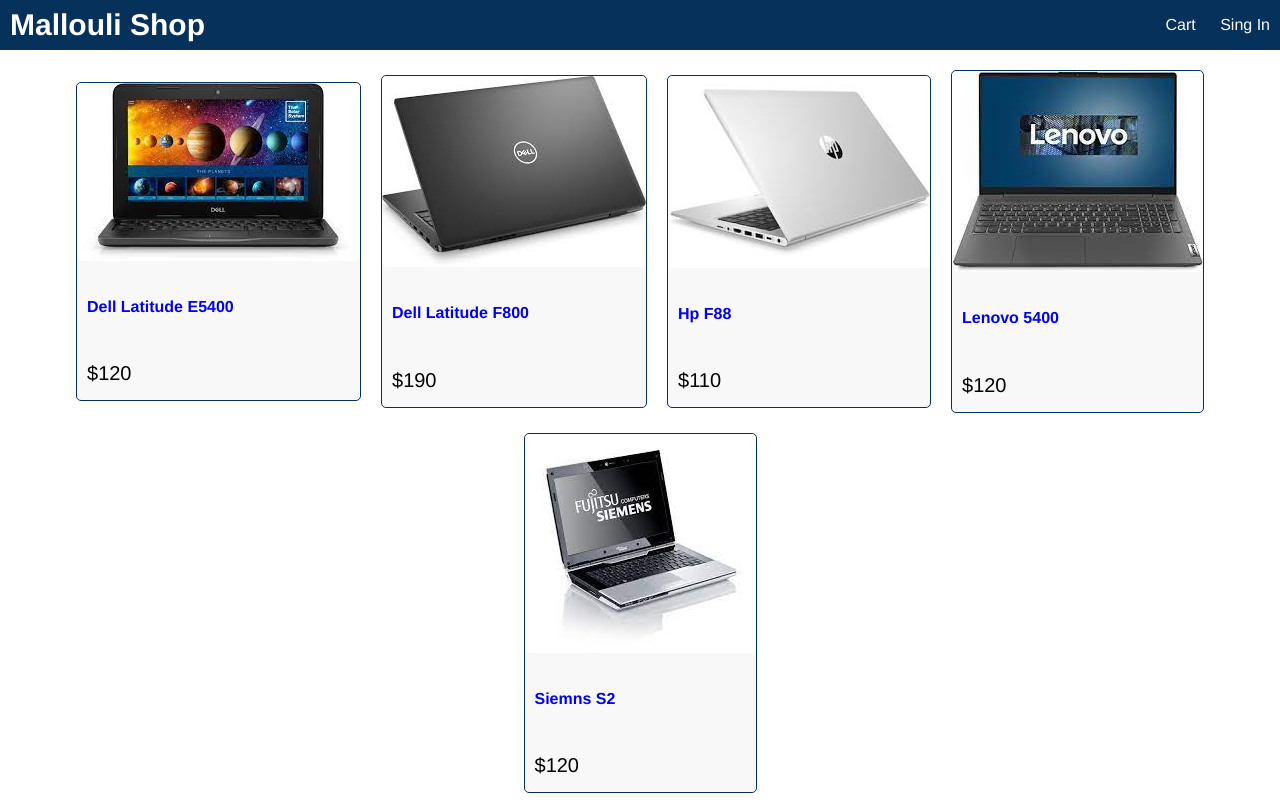
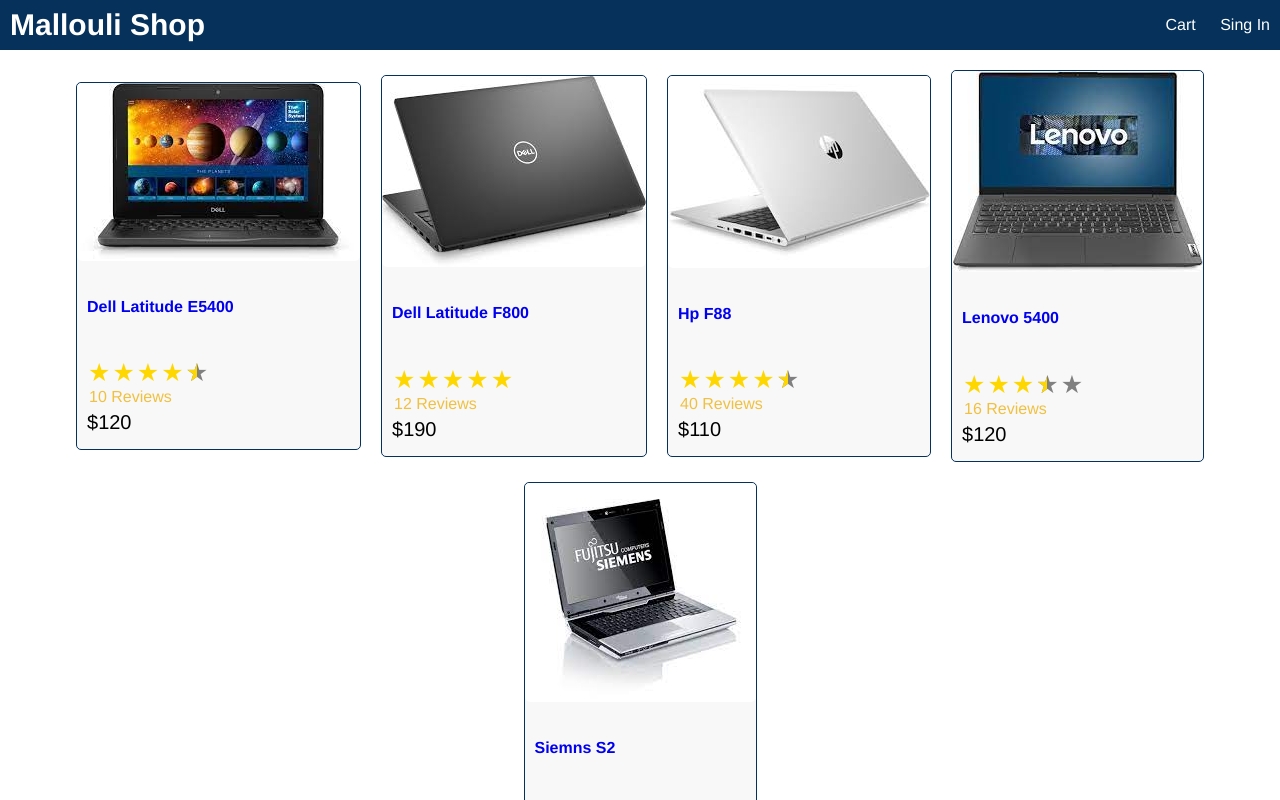
Before and after one commit to nasser-mallouli/Projects, a React (Create React App) app in the folder malloulishop/frontend/: page / in a window 1280 px wide. Shown: the top 800 px of the page. Built offline with nearby package versions, Linux system fonts and the light colour scheme.

Commit message:
create rating bare

```diff
--- a/malloulishop/frontend/package.json
+++ b/malloulishop/frontend/package.json
@@ -3,12 +3,16 @@
   "version": "0.1.0",
   "private": true,
   "dependencies": {
+    "@fortawesome/free-solid-svg-icons": "^6.0.0",
+    "@fortawesome/react-fontawesome": "^0.1.17",
     "@testing-library/jest-dom": "^5.16.2",
     "@testing-library/react": "^12.1.3",
     "@testing-library/user-event": "^13.5.0",
     "react": "^17.0.2",
     "react-dom": "^17.0.2",
     "react-fontawesome": "^1.7.1",
+    "react-icons": "^4.3.1",
+    "react-rating-stars-component": "^2.2.0",
     "react-scripts": "5.0.0",
     "web-vitals": "^2.1.4"
   },
--- a/malloulishop/frontend/src/App.js
+++ b/malloulishop/frontend/src/App.js
@@ -1,5 +1,5 @@
 import data from './data';
-
+import Product from './components/Product'
 
 
 
@@ -23,27 +23,8 @@
         <div className='row center'>
           {
             data.products.map( (product) => (
+              <Product key={product._id} product={product} ></Product>
 
-              <div key={product._id} className='card'>
-              <a href={`/product/${product._id}`}>
-                <img  className='medium' src={product.image} alt={product.name}/>
-              </a>
-              <div className="card-body">
-                <a href={`/product/${product._id}`}>
-                  <h2> {product.name} </h2>
-                </a>
-                <div className="rating">
-                  <span> <i className="fa-solid fa-start"></i></span>
-                  <span> <i className="fa-solid fa-start"></i></span>
-                  <span> <i className="fa-solid fa-start"></i></span>
-                  <span> <i className="fa-solid fa-start"></i></span>
-                  <span> <i className="fa-solid fa-start"></i></span>
-                </div>
-                <div className="price">
-                  ${product.price}
-                </div>
-              </div>
-          </div>
             ))
           }
         </div>
--- /dev/null
+++ b/malloulishop/frontend/src/components/Product.js
@@ -0,0 +1,27 @@
+import React from 'react'
+import Rating from './Rating'
+
+function Product(props) {
+    const {product} = props;
+  return (
+    <div key={product._id} className='card'>
+    <a href={`/product/${product._id}`}>
+      <img  className='medium' src={product.image} alt={product.name}/>
+    </a>
+    <div className="card-body">
+      <a href={`/product/${product._id}`}>
+        <h2> {product.name} </h2>
+      </a>
+      <Rating
+        rating={product.rating}
+        numReviews={product.numReviews}
+      />
+      <div className="price">
+        ${product.price}
+      </div>
+    </div>
+</div>
+  )
+}
+
+export default Product;
--- /dev/null
+++ b/malloulishop/frontend/src/components/Rating.js
@@ -0,0 +1,23 @@
+import React from 'react'
+import ReactStars from "react-rating-stars-component";
+
+function rating(props) {
+
+    const {rating, numReviews} = props;
+
+    const ratingStyle = {
+      size: 25,
+      value: rating,
+      edit: false,
+      isHalf: true
+    };
+
+  return (
+    <div className="rating">
+      <span><ReactStars {...ratingStyle} /></span>
+      <span> {numReviews + ' Reviews'} </span>
+    </div>
+  )
+}
+
+export default rating
```
Also changed, not shown: 1 other file (tests, documents, lock files or other folders).
